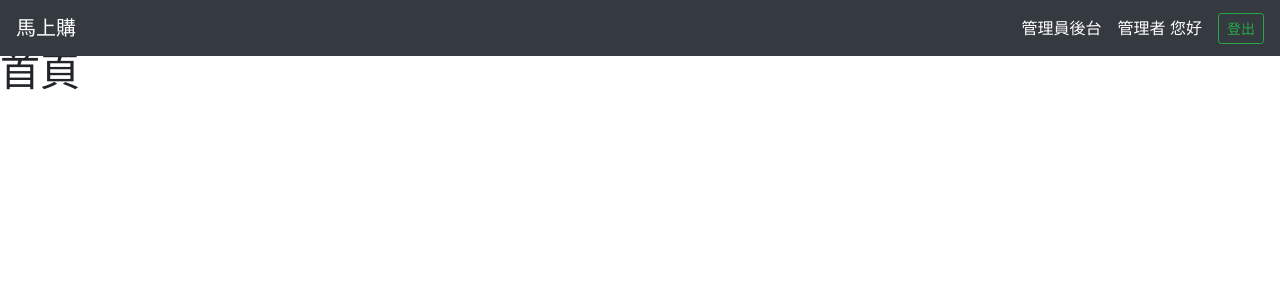
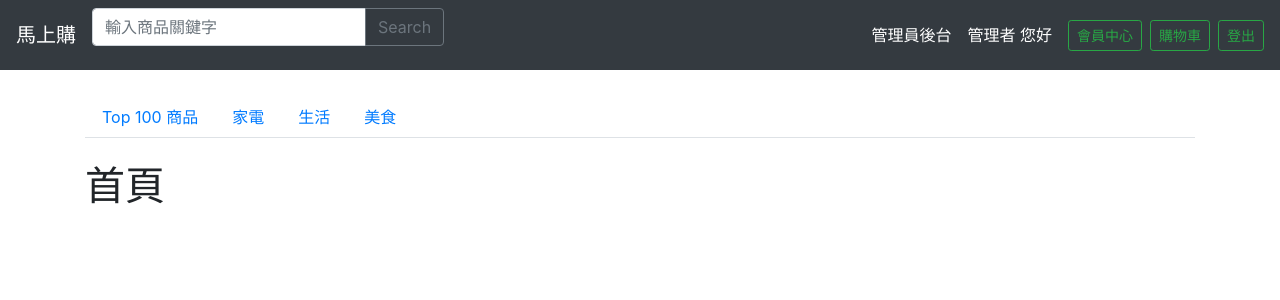
Before and after one commit to surferintaiwan/masungo-frontend, a Vue app: page /#/index in a window 1280 px wide. Shown: the top 300 px of the page. Built offline with nearby package versions, Linux system fonts and the light colour scheme.

Commit message:
add CategoryTabs component

```diff
--- /dev/null
+++ b/src/components/CategoryTabs.vue
@@ -0,0 +1,38 @@
+<template>
+  <ul class="nav nav-tabs mb-4">
+    <li v-for="tab in tabs" v-bind:key="tab.id" class="nav-item">
+      <router-link v-bind:to="tab.path" class="nav-link">{{tab.name}}</router-link>
+    </li>
+  </ul>
+</template>
+
+<script>
+export default {
+    data() {
+        return {
+            tabs: [
+                {
+                    id: 1,
+                    name: 'Top 100 商品',
+                    path: '/categories/1'
+                },
+                {
+                    id: 2,
+                    name: '家電',
+                    path: '/categories/2'
+                },
+                {
+                    id: 3,
+                    name: '生活',
+                    path: '/categories/3'
+                },
+                {
+                    id: 4,
+                    name: '美食',
+                    path: '/categories/4'
+                }
+            ]
+        }
+    }
+}
+</script>
--- a/src/components/NavBar.vue
+++ b/src/components/NavBar.vue
@@ -1,27 +1,30 @@
 <template>
   <nav class="navbar navbar-expand-lg fixed-top navbar-dark bg-dark">
     <router-link class="navbar-brand" to="/">馬上購</router-link>
-
-    <button
-      class="navbar-toggler"
-      type="button"
-      data-toggle="collapse"
-      data-target="#navbarSupportedContent"
-      aria-controls="navbarSupportedContent"
-      aria-expanded="false"
-      aria-label="Toggle navigation"
-    >
-      <span class="navbar-toggler-icon" />
-    </button>
+    <form action="/search">
+      <div class="input-group mb-3">
+        <input
+          type="text"
+          name="keyword"
+          class="form-control"
+          placeholder="輸入商品關鍵字"
+          aria-describedby="search-button"
+        />
+        <div class="input-group-append">
+          <button class="btn btn-outline-secondary" type="submit" id="search-button">Search</button>
+        </div>
+      </div>
+    </form>
 
     <div id="navbarSupportedContent" class="navbar-collapse collapse">
       <div class="ml-auto d-flex align-items-center">
         <!-- is user is admin -->
         <router-link to="#" class="text-white mr-3" v-if="currentUser.isAdmin">管理員後台</router-link>
-
         <!-- is user is login -->
         <template v-if="isAuthenticated">
           <router-link to="#" class="text-white mr-3">{{currentUser.name}} 您好</router-link>
+          <router-link to="#" class="btn btn-sm btn-outline-success my-2 my-sm-0 mr-2">會員中心</router-link>
+          <button type="button" class="btn btn-sm btn-outline-success my-2 my-sm-0 mr-2">購物車</button>
           <button type="button" class="btn btn-sm btn-outline-success my-2 my-sm-0">登出</button>
         </template>
       </div>
@@ -32,14 +35,14 @@
 <script>
 const dummyUser = {
   currentUser: {
-       id : 1,
-       name: '管理者',
-       email: 'root@example.com',
-       image: 'http://i.pravatar.cc/300',
+    id: 1,
+    name: "管理者",
+    email: "root@example.com",
+    image: "http://i.pravatar.cc/300",
     isAdmin: true
   },
   isAuthenticated: true
-}
+};
 
 export default {
   name: "Navbar",
@@ -47,25 +50,25 @@ export default {
     return {
       currentUser: {
         id: -1,
-              name: '',
-              email: '',
-              image: '',
+        name: "",
+        email: "",
+        image: "",
         isAdmin: false
       },
       isAuthenticated: false
-      }
+    };
   },
   created() {
-      this.fetchUser()
+    this.fetchUser();
   },
   methods: {
     fetchUser() {
       this.currentUser = {
         ...this.currentUser,
         ...dummyUser.currentUser
-          }
-          this.isAuthenticated = dummyUser.isAuthenticated
+      };
+      this.isAuthenticated = dummyUser.isAuthenticated;
     }
   }
-}
+};
 </script>
--- a/src/views/Cart.vue
+++ b/src/views/Cart.vue
@@ -1,5 +1,15 @@
 <template>
-    <div>
+    <div class="container py-5">
+        <CategoryTabs/>
         <h1>購物車頁</h1>
     </div>
 </template>
+
+<script>
+import CategoryTabs from '../components/CategoryTabs'
+export default {
+    components: {
+        CategoryTabs
+    }
+}
+</script>
--- a/src/views/Followings.vue
+++ b/src/views/Followings.vue
@@ -1,5 +1,15 @@
 <template>
-    <div>
-        <h1>追蹤總表</h1>
+    <div class="container py-5">
+        <CategoryTabs/>
+        <h1>追蹤清單</h1>
     </div>
 </template>
+
+<script>
+import CategoryTabs from '../components/CategoryTabs'
+export default {
+    components: {
+        CategoryTabs
+    }
+}
+</script>
--- a/src/views/Index.vue
+++ b/src/views/Index.vue
@@ -1,5 +1,15 @@
 <template>
-    <div>
+    <div class="container py-5">
+        <CategoryTabs/>
         <h1>首頁</h1>
     </div>
 </template>
+
+<script>
+import CategoryTabs from '../components/CategoryTabs'
+export default {
+    components: {
+        CategoryTabs
+    }
+}
+</script>
--- a/src/views/Orders.vue
+++ b/src/views/Orders.vue
@@ -1,5 +1,15 @@
 <template>
-    <div>
+    <div class="container py-5">
+        <CategoryTabs/>
         <h1>訂單總表</h1>
     </div>
 </template>
+
+<script>
+import CategoryTabs from '../components/CategoryTabs'
+export default {
+    components: {
+        CategoryTabs
+    }
+}
+</script>
--- a/src/views/ProductsByCategory.vue
+++ b/src/views/ProductsByCategory.vue
@@ -1,5 +1,15 @@
 <template>
-    <div>
+    <div class="container py-5">
+        <CategoryTabs/>
         <h1>商品分類頁</h1>
     </div>
 </template>
+
+<script>
+import CategoryTabs from '../components/CategoryTabs'
+export default {
+    components: {
+        CategoryTabs
+    }
+}
+</script>
```
Also changed, not shown: src/views/Search.vue (added, +15 -0 lines). Lines whose indentation alone changed are shown as unchanged.
